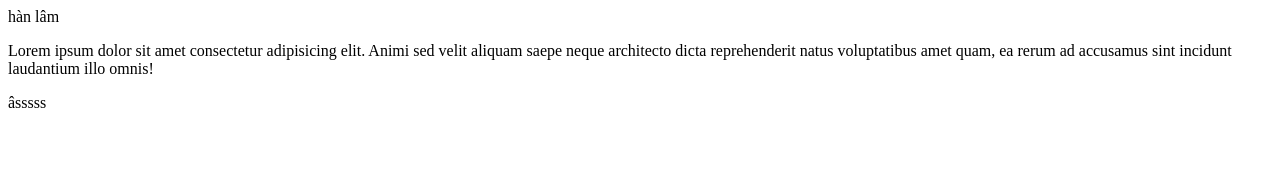
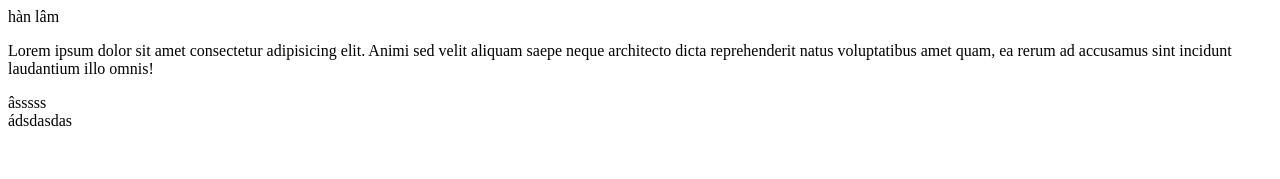
Before and after one commit to hanlam12/DoAnCuoiKi, an Angular app: page / in a window 1280 px wide. Shown: the top 179 px of the page. Built offline with nearby package versions, Linux system fonts and the light colour scheme.

Commit message:
#thinhne

```diff
--- a/src/app/app.component.html
+++ b/src/app/app.component.html
@@ -2,3 +2,4 @@
 hàn lâm
 <p>Lorem ipsum dolor sit amet consectetur adipisicing elit. Animi sed velit aliquam saepe neque architecto dicta reprehenderit natus voluptatibus amet quam, ea rerum ad accusamus sint incidunt laudantium illo omnis!</p>
 <div>âsssss</div>
+ádsdasdas
```
